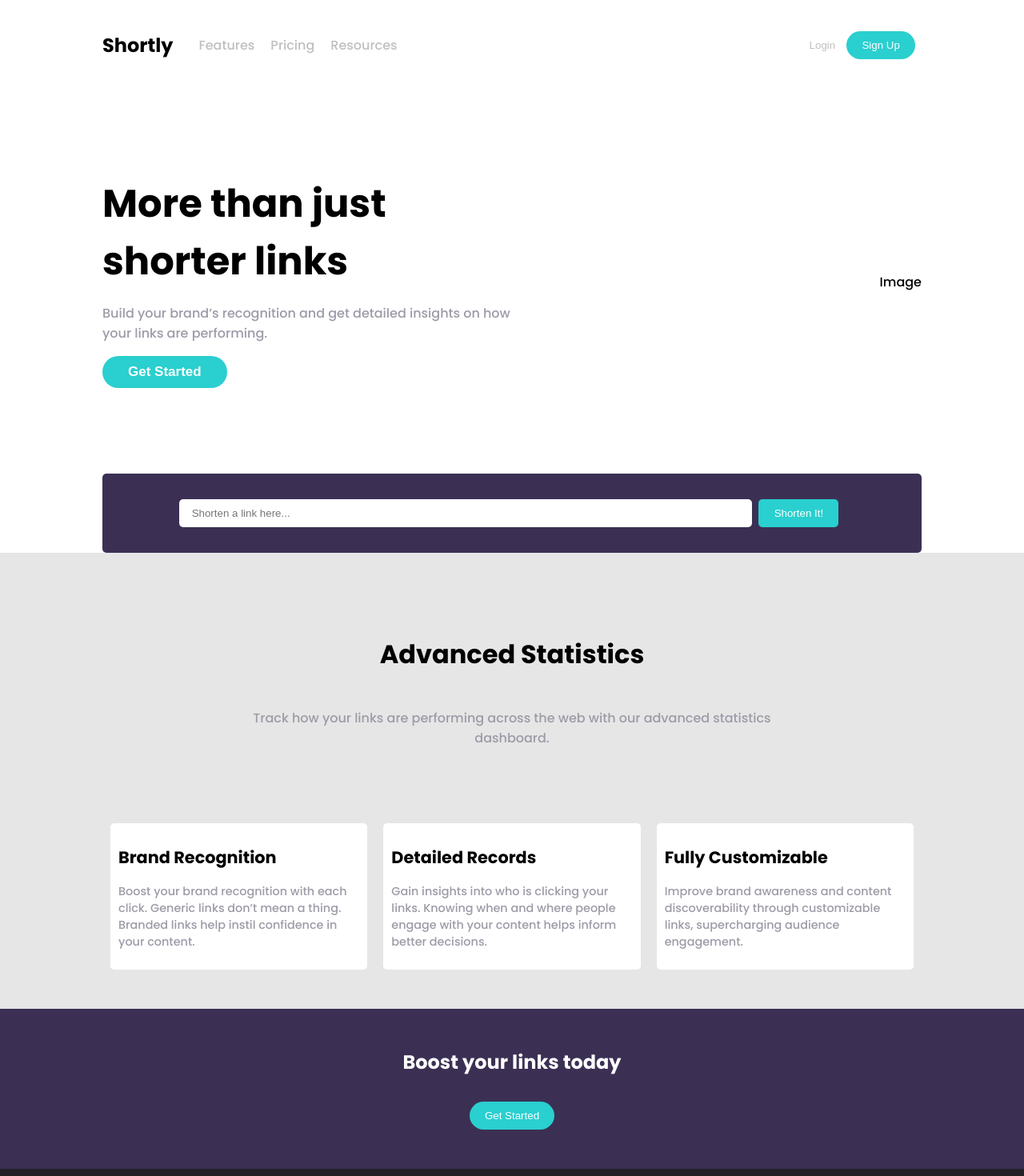
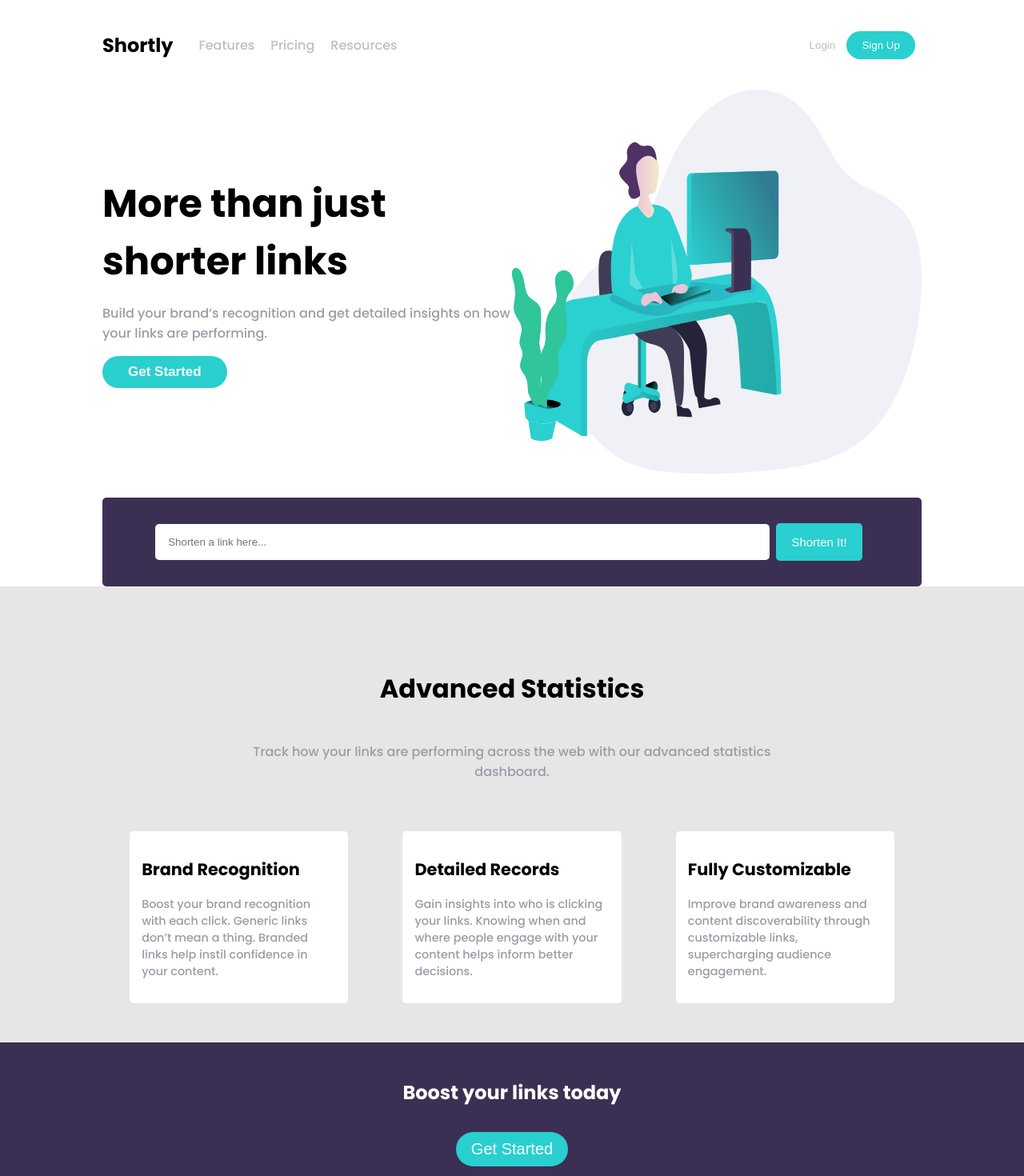
Before and after one commit to Babu-Mohammed-Izhan/urlshortly, a Next.js app: page / in a window 1280 px wide. Shown: the top 1470 px of the page at 80% size. Built offline with nearby package versions, Linux system fonts and the light colour scheme.

Commit message:
added styles

```diff
--- a/pages/index.tsx
+++ b/pages/index.tsx
@@ -3,6 +3,7 @@ import { useState, useEffect, SetStateAction } from "react";
 import Head from "next/head";
 import Image from "next/image";
 import styles from "../styles/Home.module.scss";
+import working from "../public/images/illustration-working.svg";
 
 interface Url {
   originalLink: string;
@@ -72,7 +73,13 @@ const Home: NextPage = (props) => {
               </p>
               <button>Get Started</button>
             </div>
-            <div className={styles.rightside}>Image</div>
+            <Image
+              className={styles.rightside}
+              width="100%"
+              height="80%"
+              src={working}
+              alt="hero"
+            />
           </div>
 
           <div className={styles.linkinput}>
@@ -90,7 +97,6 @@ const Home: NextPage = (props) => {
         <section className={styles.links}>
           {shortUrl &&
             shortUrl.map((link) => {
-              let clicked = false;
               return (
                 <div key={link.shortLink} className={styles.shortlink}>
                   <p>{link.originalLink}</p>
@@ -99,10 +105,9 @@ const Home: NextPage = (props) => {
                     <button
                       onClick={() => {
                         navigator.clipboard.writeText(link.shortLink);
-                        clicked = true;
                       }}
                     >
-                      {clicked ? "Copied" : "Copy"}
+                      Copy
                     </button>
                   </div>
                 </div>
--- a/styles/Home.module.scss
+++ b/styles/Home.module.scss
@@ -23,6 +23,7 @@
           .link {
             padding-right: 20px;
             color: hsl(0, 0%, 75%);
+            cursor: pointer;
           }
         }
       }
@@ -31,6 +32,7 @@
           border: none;
           background-color: white;
           color: hsl(0, 0%, 75%);
+          cursor: pointer;
         }
         .signup {
           background-color: hsl(180, 66%, 49%);
@@ -39,6 +41,7 @@
           padding: 10px 1.2rem;
           margin: 0rem 0.5rem;
           border-radius: 50px;
+          cursor: pointer;
         }
       }
     }
@@ -49,6 +52,7 @@
         display: grid;
         grid-template-columns: 1fr 1fr;
         min-height: 60vh;
+        margin-bottom: 30px;
         .leftside {
           display: flex;
           align-items: flex-start;
@@ -70,6 +74,7 @@
             border-radius: 50px;
             font-size: 17px;
             font-weight: 600;
+            cursor: pointer;
           }
         }
         .rightside {
@@ -87,18 +92,20 @@
         border-radius: 5px;
         padding: 2rem 0px;
         input {
-          min-width: 70%;
+          min-width: 75%;
           border-radius: 5px;
           border: white;
-          padding: 10px 1rem;
+          padding: 15px 1rem;
         }
         button {
           background-color: hsl(180, 66%, 49%);
           border: none;
           color: white;
-          padding: 10px 1.2rem;
+          padding: 15px 1.2rem;
           margin: 0rem 0.5rem;
           border-radius: 5px;
+          cursor: pointer;
+          font-size: 15px;
           cursor: pointer;
         }
       }
@@ -133,6 +140,7 @@
             margin: 0rem 0.5rem;
             border-radius: 5px;
             cursor: pointer;
+            font-size: 15px;
           }
         }
       }
@@ -152,7 +160,7 @@
         align-items: center;
         justify-content: center;
         flex-direction: column;
-        margin: 3rem 0px;
+        margin: 3rem 0px 1rem 0px;
         h1 {
           font-size: 2rem;
           font-weight: 700;
@@ -170,11 +178,11 @@
         margin: 30px auto;
         max-height: 60%;
         .card {
-          min-width: 90%;
-          background-color: white;
+          max-width: 80%;
+          background-color: rgb(255, 255, 255);
           border-radius: 5px;
-          padding: 10px;
-          margin: 0px 10px;
+          padding: 15px;
+          margin: 0px auto;
           h1 {
             font-size: 1.3rem;
           }
@@ -205,6 +213,8 @@
         padding: 10px 1.2rem;
         margin: 0rem 0.5rem;
         border-radius: 25px;
+        font-size: 20px;
+        cursor: pointer;
       }
     }
 
```
